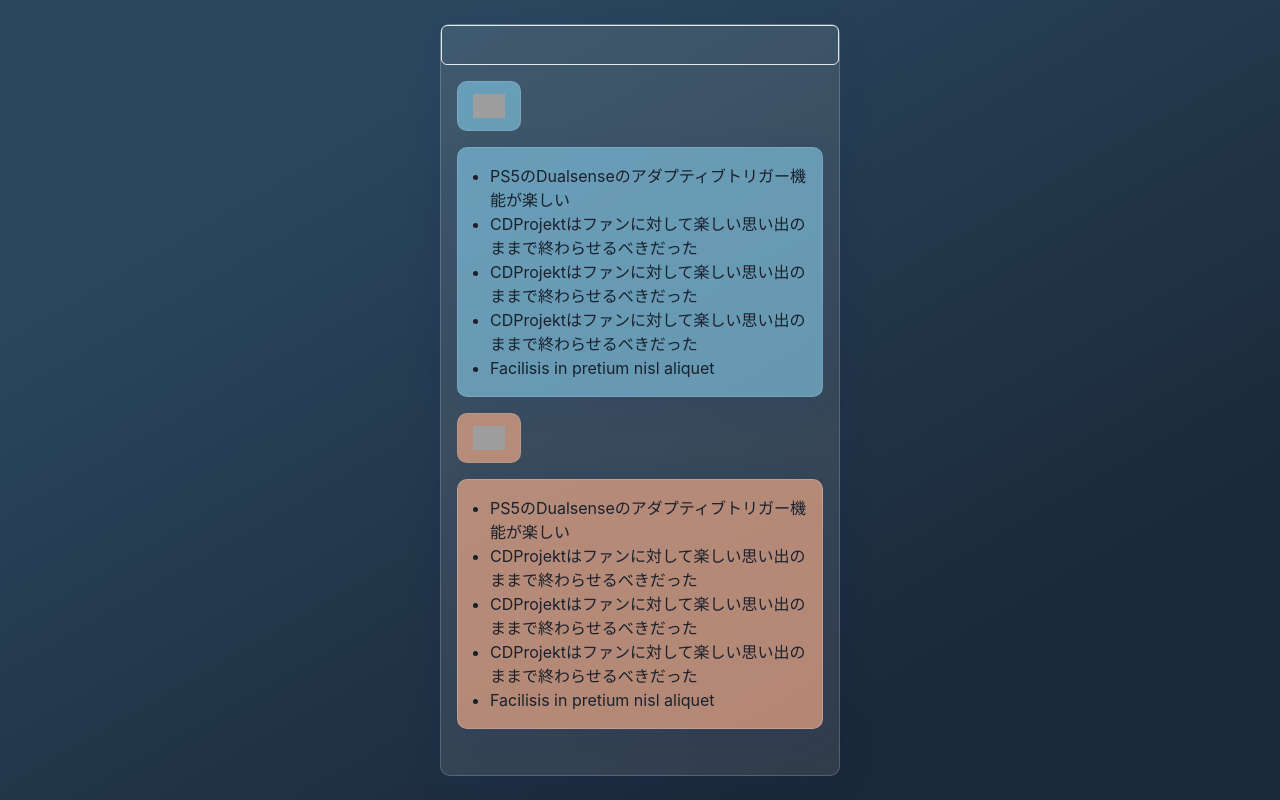
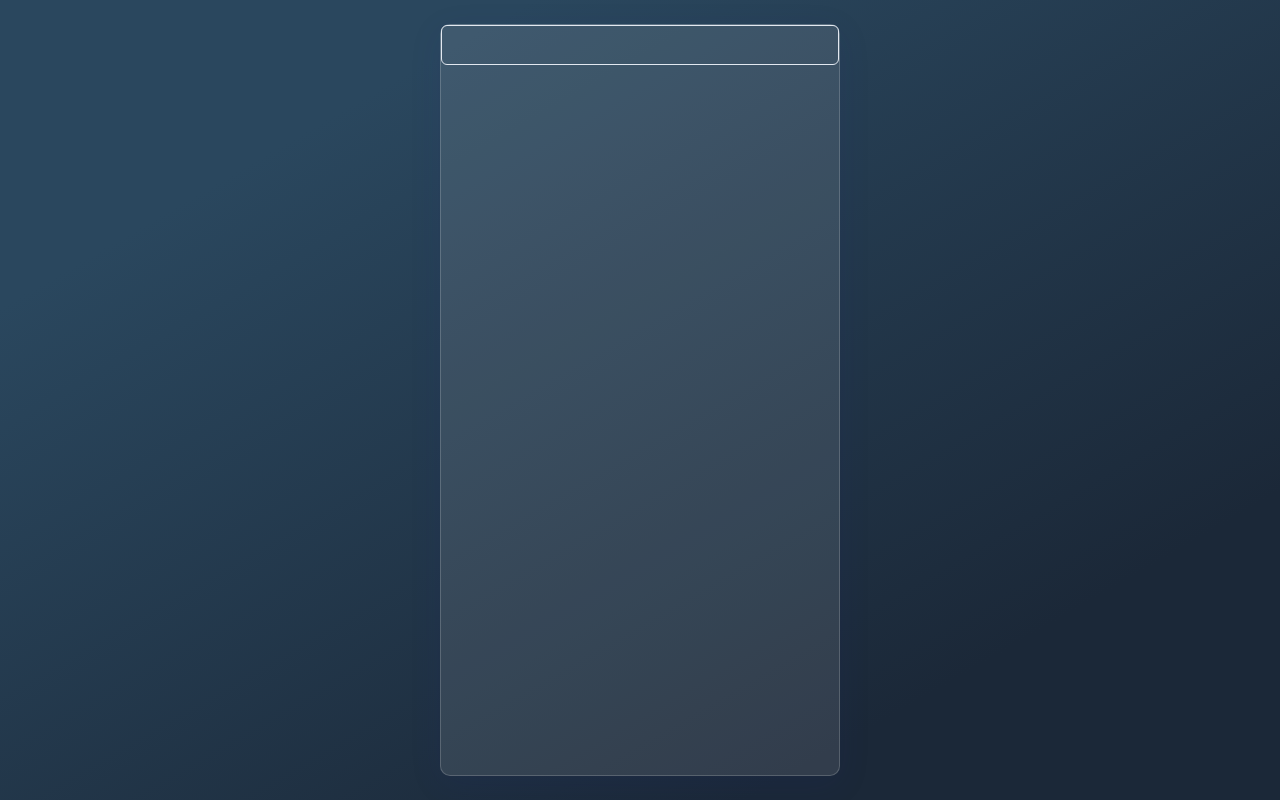
Before and after one commit to crypt0box/gamergpt, a Next.js app: page / in a window 1280 px wide. Built offline with nearby package versions, Linux system fonts and the light colour scheme; grey boxes are pictures that could not be loaded.

Commit message:
feat: ゲームのアイキャッチが表示されるよう実装

```diff
--- a/next.config.js
+++ b/next.config.js
@@ -1,6 +1,9 @@
 /** @type {import('next').NextConfig} */
 const nextConfig = {
   reactStrictMode: true,
-}
+  images: {
+    domains: ["cdn.akamai.steamstatic.com"],
+  },
+};
 
-module.exports = nextConfig
+module.exports = nextConfig;
--- a/src/pages/index.tsx
+++ b/src/pages/index.tsx
@@ -18,6 +18,7 @@
 export default function Home() {
   const [url, setUrl] = useState("");
   const [review, setReview] = useState<Review>();
+  const [gameId, setGameId] = useState<string>("");
 
   const onSubmit = async (e: React.FormEvent<HTMLFormElement>) => {
     e.preventDefault();
@@ -33,6 +34,7 @@
         gameId,
       });
       setReview(data.answer);
+      setGameId(gameId);
     } catch (error) {
       console.error(error);
     }
@@ -66,6 +68,17 @@
               />
             </FormControl>
           </form>
+          {review && gameId && (
+            <Image
+              src={`https://cdn.akamai.steamstatic.com/steam/apps/${gameId}/header.jpg`}
+              alt={`ゲームアイキャッチ`}
+              width={365}
+              height={200}
+              style={{ margin: "16px", borderRadius: "4px" }}
+            />
+          )}
+          {review && (
+            <>
               <Flex
                 m={4}
                 p={3}
@@ -95,19 +108,9 @@
               >
                 <Box>
                   <UnorderedList>
-                <ListItem>
-                  PS5のDualsenseのアダプティブトリガー機能が楽しい
-                </ListItem>
-                <ListItem>
-                  CDProjektはファンに対して楽しい思い出のままで終わらせるべきだった
-                </ListItem>
-                <ListItem>
-                  CDProjektはファンに対して楽しい思い出のままで終わらせるべきだった
-                </ListItem>
-                <ListItem>
-                  CDProjektはファンに対して楽しい思い出のままで終わらせるべきだった
-                </ListItem>
-                <ListItem>Facilisis in pretium nisl aliquet</ListItem>
+                    {review.positives.map((p) => (
+                      <ListItem>{p}</ListItem>
+                    ))}
                   </UnorderedList>
                 </Box>
               </Box>
@@ -141,22 +144,14 @@
               >
                 <Box>
                   <UnorderedList>
-                <ListItem>
-                  PS5のDualsenseのアダプティブトリガー機能が楽しい
-                </ListItem>
-                <ListItem>
-                  CDProjektはファンに対して楽しい思い出のままで終わらせるべきだった
-                </ListItem>
-                <ListItem>
-                  CDProjektはファンに対して楽しい思い出のままで終わらせるべきだった
-                </ListItem>
-                <ListItem>
-                  CDProjektはファンに対して楽しい思い出のままで終わらせるべきだった
-                </ListItem>
-                <ListItem>Facilisis in pretium nisl aliquet</ListItem>
+                    {review.negatives.map((n, index) => (
+                      <ListItem key={index}>{n}</ListItem>
+                    ))}
                   </UnorderedList>
                 </Box>
               </Box>
+            </>
+          )}
         </Box>
       </main>
     </>
```
Lines whose indentation alone changed are shown as unchanged.
